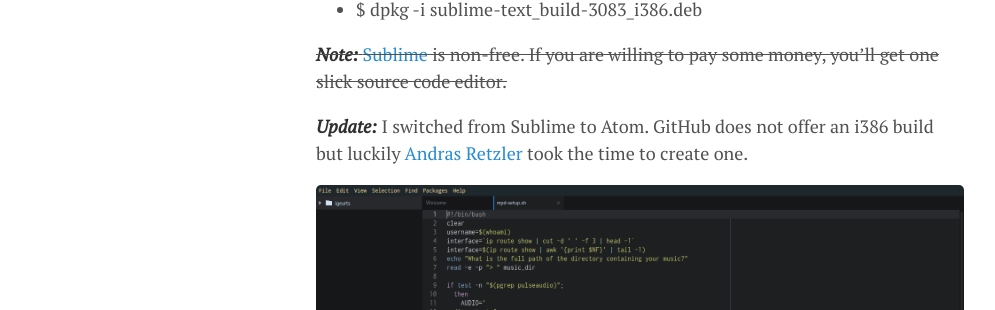
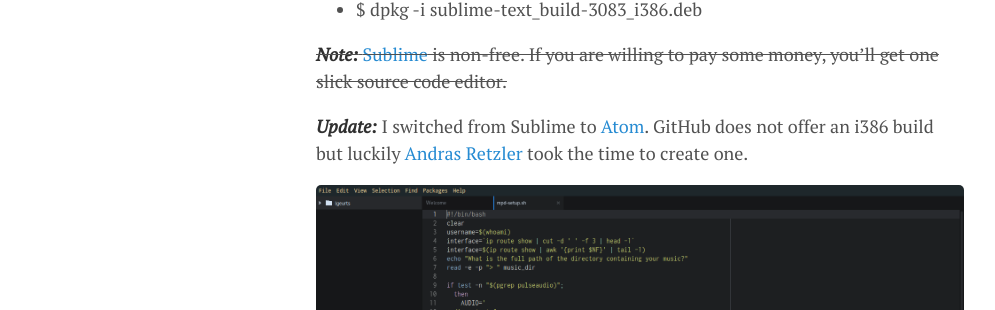
Before and after one commit to lgeurts/lgeurts.github.io, a Jekyll site: the page built from _posts/2017-07-11-bunsenlabs-linux-setup-notes-for dell-inspiron-6000.md, in a window 1280 px wide and 900 px high, scrolled down 9616 px. Shown: the part 146-456 px from the top of the window, without its empty margins (0-995 px from the left). Built offline with Jekyll 4.4.1, drawn with Linux system fonts in a browser that asks for light colours; nearby versions of some CDN libraries; comment, search, counter and statistics services are not loaded; some of the changed lines change nothing that is shown.

Commit message:
Update sub-section 6.1.3 #276

```diff
--- a/_posts/2017-07-11-bunsenlabs-linux-setup-notes-for dell-inspiron-6000.md
+++ b/_posts/2017-07-11-bunsenlabs-linux-setup-notes-for dell-inspiron-6000.md
@@ -273,7 +273,7 @@
 
 ~~***Note:*** [Sublime](https://www.sublimetext.com/) is non-free. If you are willing to pay some money, you'll get one slick source code editor.~~
 
-***Update:*** I switched from Sublime to Atom. GitHub does not offer an i386 build but luckily [Andras Retzler](http://ha5kfu.sch.bme.hu/node/189) took the time to create one.
+***Update:*** I switched from Sublime to [Atom](https://atom.io/). GitHub does not offer an i386 build but luckily [Andras Retzler](http://ha5kfu.sch.bme.hu/node/189) took the time to create one.
 
 ![Atom](/assets/atom.png)
 
```
